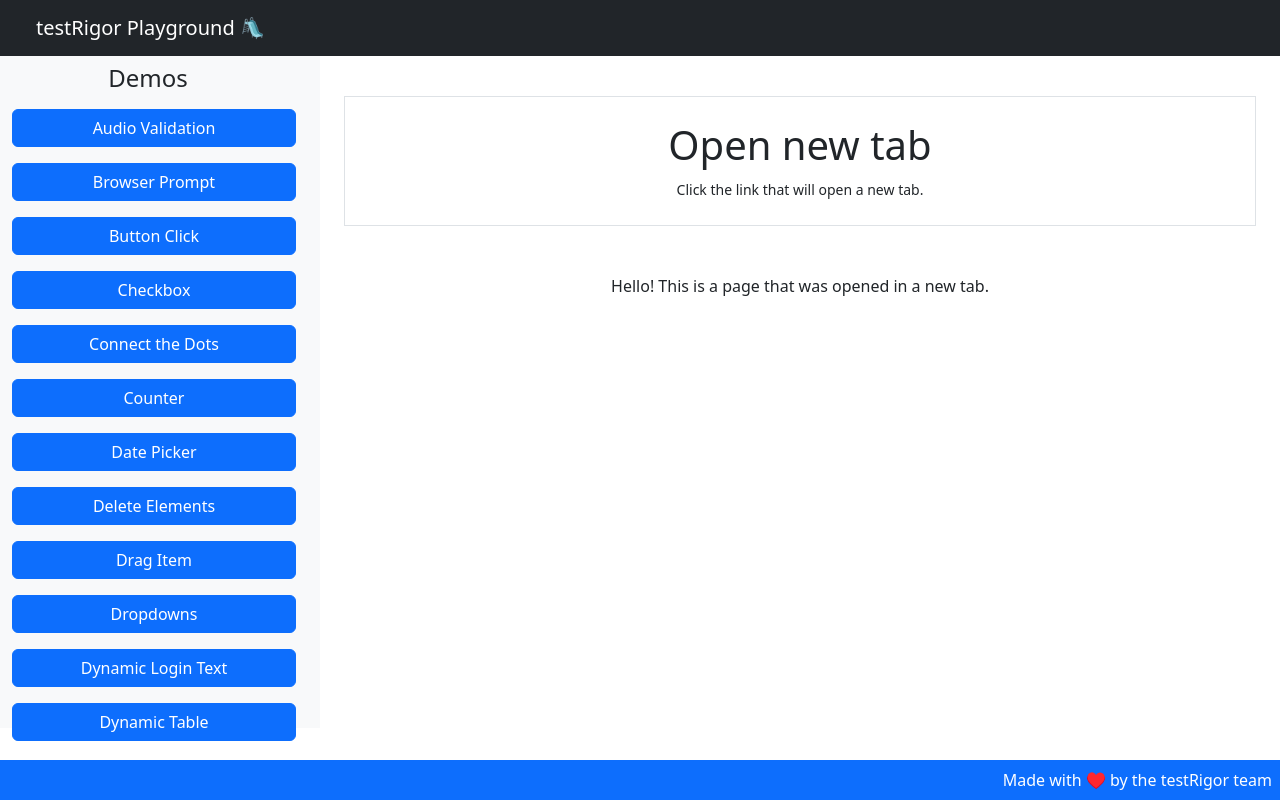
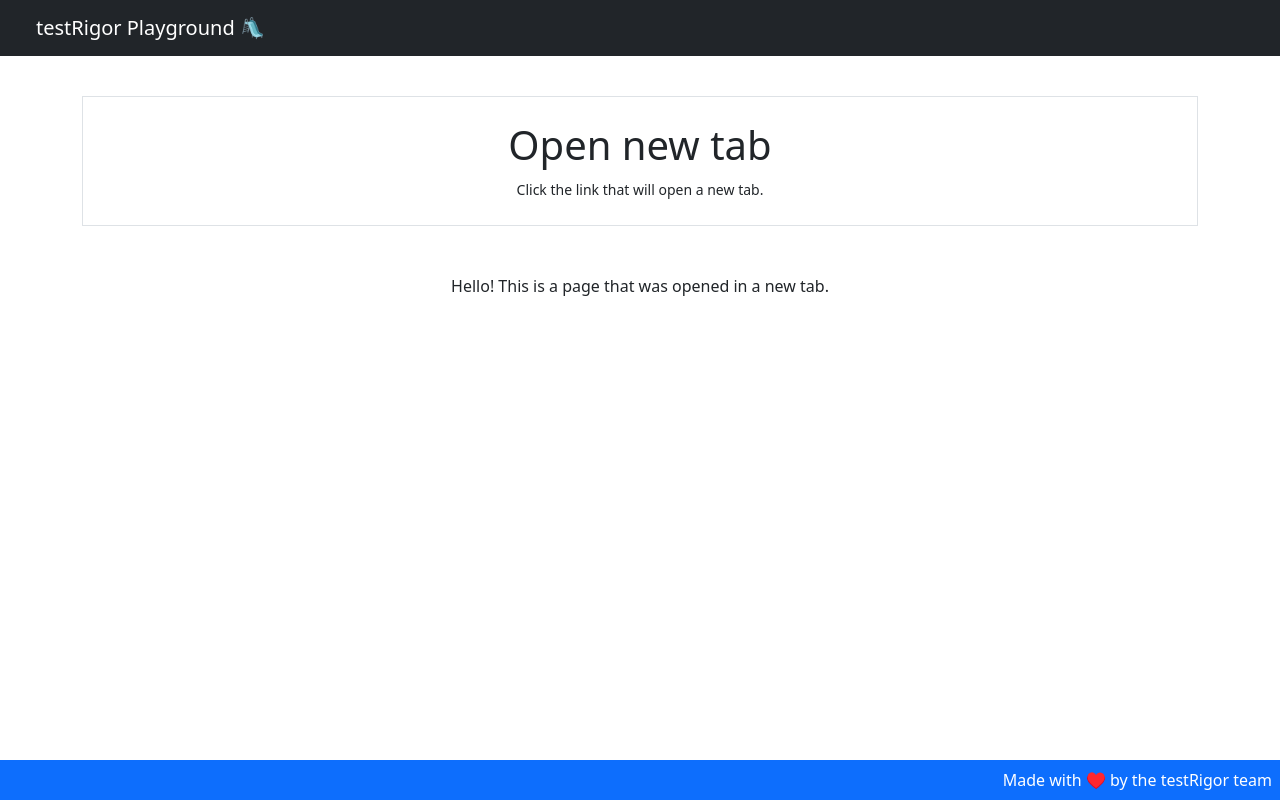
Before and after one commit to thiagonunes11/testRigorPlayground, a React (Create React App) app: page /newTab in a window 1280 px wide. Built offline with nearby package versions, Linux system fonts and the light colour scheme.

Commit message:
Removes layout from the root file and transfer to dedicated component

```diff
--- a/src/App.js
+++ b/src/App.js
@@ -1,7 +1,7 @@
 import React from 'react';
 import "bootstrap/dist/css/bootstrap.min.css";
 import { BrowserRouter as Router, Routes, Route } from 'react-router-dom';
-import {Container, Row, Col, Navbar} from "react-bootstrap"
+import { Container, Row, Col, Navbar } from "react-bootstrap"
 
 import Footer from './components/Footer';
 //import Header from './components/Header'
@@ -30,23 +30,6 @@ import RadioButtons from './pages/radioButtons';
 function App() {
     return (
         <Router>
-            <div>
-                <Navbar fixed="top" bg="dark" variant="dark">
-                    <Container fluid>
-                        <Navbar.Brand href="/" className="mx-4">testRigor Playground 🛝</Navbar.Brand>
-                    </Container>
-                </Navbar>
-
-                <Container fluid className="vh-100 pt-5 pb-5">
-                    <Row className="h-100 pb-4">
-                        <Col xs={3} className="bg-light sidebar h-100 pt-3 pb-2 text-center">
-                            <h4 className='pe-4'>Demos</h4>
-                            <Container fluid className="h-100 w-100 overflow-auto pe-4">
-                                <Sidebar/>
-                            </Container>
-                        </Col>
-                        <Col xs={9} className="bg-white main h-100">
-                            <div style={{ height: '100%', overflowY: 'auto' }}>
             <Routes>
                 {/*
                 <Route path="/audioValidation" element={<AudioValidation />} />
@@ -85,13 +68,6 @@ function App() {
                 <Route path="/checkbox" element={<CheckboxPage />} />
                 <Route path="/radioButtons" element={<RadioButtons />} />
             </Routes>
-                            </div>
-                        </Col>
-                    </Row>
-                </Container>
-
-                <Footer/>
-            </div>
         </Router>
     );
 }
--- a/src/components/Demo.js
+++ b/src/components/Demo.js
@@ -1,8 +1,30 @@
-function Demo({children}){
-    return(
-        <main className="container mt-5 text-center">
-            {children}
-        </main>
+import {Container, Row, Col, Navbar} from "react-bootstrap"
+
+import Footer from './Footer';
+//import Header from './Header'
+import Sidebar from './Sidebar';
+
+function Demo({ children }) {
+    return (
+        <div>
+            <Navbar fixed="top" bg="dark" variant="dark">
+                <Container fluid>
+                    <Navbar.Brand href="/" className="mx-4">testRigor Playground 🛝</Navbar.Brand>
+                </Container>
+            </Navbar>
+
+            <Container fluid className="vh-100 pt-5 pb-5">
+                <Row className="h-100 pb-4">
+                    <Col className="bg-white main">
+                        <main className="container mt-5 text-center">
+                            {children}
+                        </main>
+                    </Col>
+                </Row>
+            </Container>
+
+            <Footer />
+        </div >
     )
 }
 
```
Lines whose indentation alone changed are shown as unchanged.
